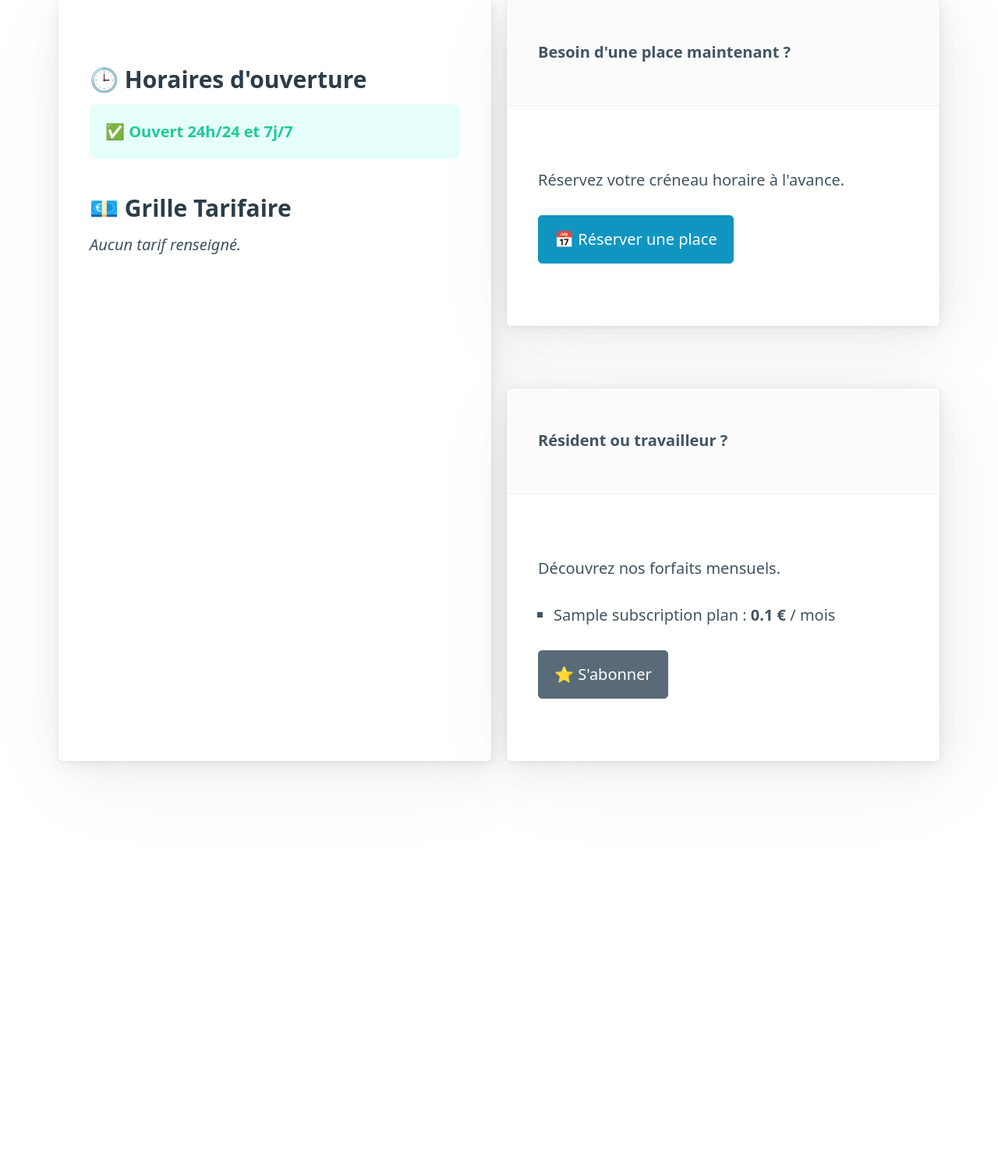
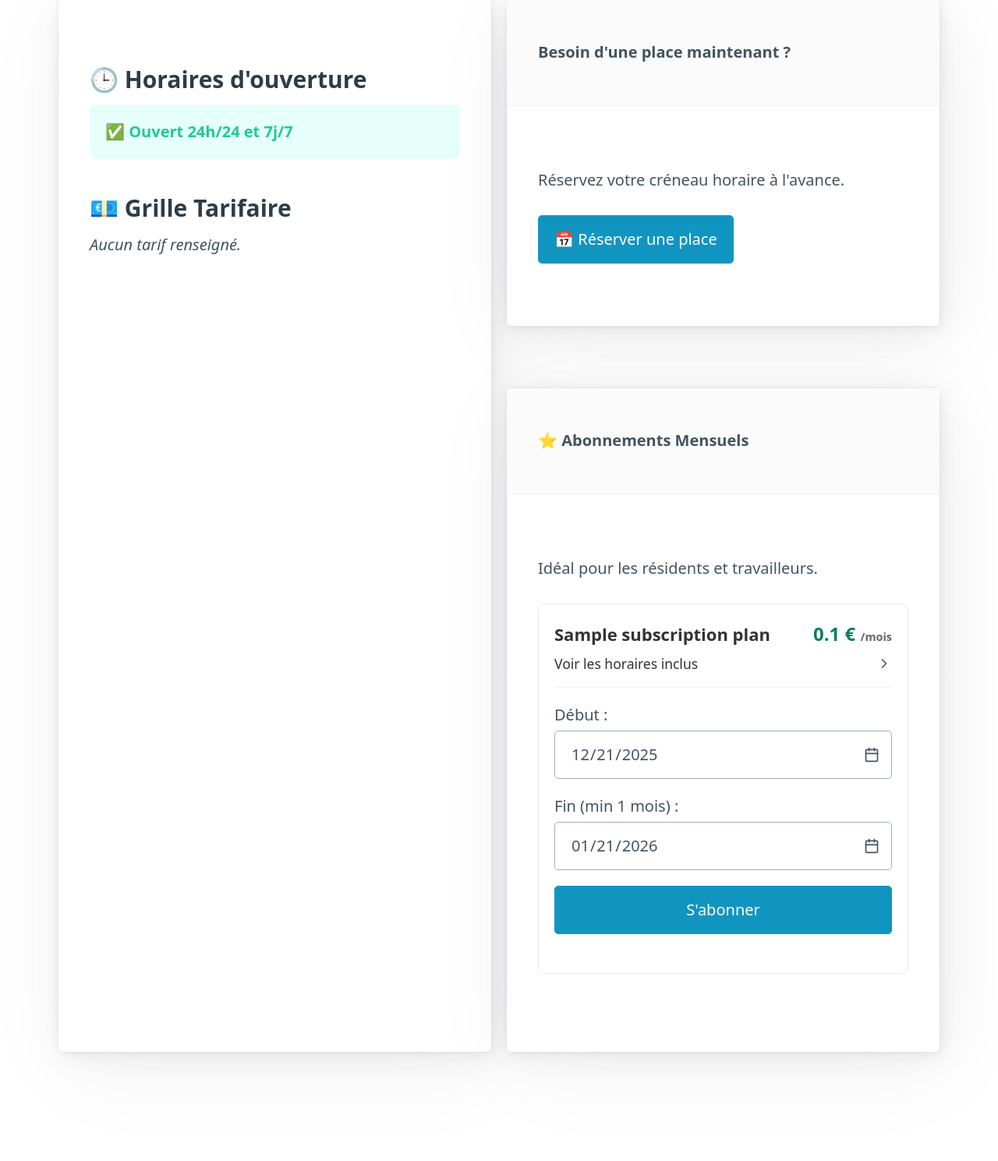
Before and after one commit to Anatole2/Clean, a PHP site: template templates/shared/parking_details.html.twig in a window 1280 px wide. Shown: the part 404-1893 px from the top of the page at 78% size. Before the commit the page ends 1395 px from the top, so only its background shows below. Run offline with PHP 8.4, Linux system fonts and the light colour scheme; the template is opened without the code that fills it: most values are stand-ins (such as "Sample title", 1, 10 or a date in 2020); some libraries are stand-ins or nearby versions.

Commit message:
refactor: modified SubscribeToPakingPlan use case and tests to add endDate

```diff
--- a/public/index.php
+++ b/public/index.php
@@ -27,6 +27,7 @@ use App\Infrastructure\Controller\User\EnterParkingController;
 use App\Infrastructure\Controller\User\ExitParkingController;
 use App\Infrastructure\Controller\Owner\ShowAddParkingSubscriptionPlanController;
 use App\Infrastructure\Controller\Owner\AddParkingSubscriptionPlanController;
+use App\Infrastructure\Controller\User\SubscribeToParkingPlanController;
 
 // --- DÉBUT DU BLOC GLOBAL ---
 try {
@@ -70,6 +71,7 @@ try {
     $r->addRoute('POST', '/reservation', CreateReservationController::class);
     $r->addRoute('POST', '/parkings/{id}/enter', EnterParkingController::class);
     $r->addRoute('POST', '/parkings/{id}/exit', ExitParkingController::class);
+    $r->addRoute('POST', '/parkings/{id}/subscribe', SubscribeToParkingPlanController::class);
   });
 
   // 3. ANALYSE DE L'URL (DISPATCH)
--- a/src/UseCase/User/SubscribeToParkingPlan/SubscribeToParkingPlanRequest.php
+++ b/src/UseCase/User/SubscribeToParkingPlan/SubscribeToParkingPlanRequest.php
@@ -10,6 +10,7 @@ class SubscribeToParkingPlanRequest
     public string $userId,
     public string $parkingId,
     public string $planId, // On identifie le plan par son nom unique dans le parking
-    public string $startDate // Format Y-m-d
+    public string $startDate, // Format Y-m-d
+    public string $endDate
   ) {}
 }
--- a/templates/shared/parking_details.html.twig
+++ b/templates/shared/parking_details.html.twig
@@ -15,6 +15,12 @@
 
             {% set rules = parking.openingHours.toArray %}
 
+            {# Définition des jours pour l'affichage (réutilisable plus bas) #}
+            {% set days = {
+                1: 'Lundi', 2: 'Mardi', 3: 'Mercredi',
+                4: 'Jeudi', 5: 'Vendredi', 6: 'Samedi', 7: 'Dimanche'
+            } %}
+
             {% if rules is empty %}
                 <div style="padding: 1rem; background-color: #e6fffa; color: #20c997; border-radius: 8px; margin-bottom: 2rem;">
                     <strong>✅ Ouvert 24h/24 et 7j/7</strong>
@@ -28,12 +34,6 @@
                         </tr>
                     </thead>
                     <tbody>
-                        {# Mapping des jours (1=Lundi, etc.) #}
-                        {% set days = {
-                            1: 'Lundi', 2: 'Mardi', 3: 'Mercredi',
-                            4: 'Jeudi', 5: 'Vendredi', 6: 'Samedi', 7: 'Dimanche'
-                        } %}
-
                         {% for rule in rules %}
                             <tr>
                                 <td>{{ days[rule.startDay] }}</td>
@@ -66,8 +66,6 @@
                         </tr>
                     </thead>
                     <tbody>
-                        {# On suppose que prices est sous la forme [minutes => prix_centimes] #}
-                        {# On trie par durée pour que ce soit logique #}
                         {% for minutes, price in prices %}
                             <tr>
                                 <td>
@@ -96,20 +94,57 @@
             </article>
 
             <article>
-                <header><strong>Résident ou travailleur ?</strong></header>
-                <p>Découvrez nos forfaits mensuels.</p>
+                <header><strong>⭐ Abonnements Mensuels</strong></header>
+                <p>Idéal pour les résidents et travailleurs.</p>
 
-                {% if parking.subscriptionPlans is not empty %}
-                    <ul>
+                {% if parking.subscriptionPlans is empty %}
+                    <div style="padding: 1rem; background-color: #f8f9fa; border-radius: 8px;">
+                        <em>Pas d'abonnements disponibles pour ce parking.</em>
+                    </div>
+                {% else %}
                     {% for plan in parking.subscriptionPlans %}
-                        <li>{{ plan.name }} : <strong>{{ plan.monthlyPrice / 100 }} €</strong> / mois</li>
+                        <div style="border: 1px solid #e9ecef; border-radius: 8px; padding: 1rem; margin-bottom: 1rem; background-color: #fff;">
+
+                            <div style="display: flex; justify-content: space-between; align-items: center; margin-bottom: 0.5rem;">
+                                <h4 style="margin: 0; font-size: 1.1rem; color: #333;">{{ plan.name }}</h4>
+                                <strong style="color: #087f5b; font-size: 1.2rem;">
+                                    {{ plan.monthlyPrice / 100 }} € <small style="font-size:0.6em; color: #666;">/mois</small>
+                                </strong>
+                            </div>
+
+                            <details style="margin-bottom: 1rem;">
+                                <summary style="color: #333;"><small>Voir les horaires inclus</small></summary>
+                                <ul style="font-size: 0.85rem; color: #333; margin-top: 0.5rem; padding-left: 1.2rem;">
+                                    {% if plan.schedule.toArray is empty %}
+                                        <li>✅ Accès illimité 24h/24 7j/7</li>
+                                    {% else %}
+                                        {% for slot in plan.schedule.toArray %}
+                                            <li>
+                                                {{ days[slot.startDay] }} {{ slot.startTime }}
+                                                ➝ {{ days[slot.endDay] }} {{ slot.endTime }}
+                                            </li>
+                                        {% endfor %}
+                                    {% endif %}
+                                </ul>
+                            </details>
+
+                            <form action="/parkings/{{ parking.id }}/subscribe" method="POST">
+                              <input type="hidden" name="plan_id" value="{{ plan.id }}">
+                              <label>Début :</label>
+                              <input type="date" name="start_date"
+                                 value="{{ 'now'|date('Y-m-d') }}"
+                                 min="{{ 'now'|date('Y-m-d') }}" required>
+
+                              <label>Fin (min 1 mois) :</label>
+                              <input type="date" name="end_date"
+                                 value="{{ 'now'|date_modify('+1 month')|date('Y-m-d') }}"
+                                 min="{{ 'now'|date_modify('+1 month')|date('Y-m-d') }}" required>
+
+                              <button type="submit">S'abonner</button>
+                            </form>
+
+                        </div>
                     {% endfor %}
-                    </ul>
-                    <a href="/subscription/new?parkingId={{ parking.id }}" role="button" class="secondary">
-                        ⭐ S'abonner
-                    </a>
-                {% else %}
-                    <p><em>Pas d'abonnements disponibles pour ce parking.</em></p>
                 {% endif %}
             </article>
         </div>
--- a/templates/user/search_parkings_results.html.twig
+++ b/templates/user/search_parkings_results.html.twig
@@ -19,7 +19,7 @@
                     <small>{{ parking.priceLabel }}</small>
                 </p>
                 <footer>
-                    <a href="/reservation/new?parkingId={{ parking.id }}" role="button">Réserver</a>
+                    <a href="/parkings/{{ parking.id }}" role="button">Détails</a>
                 </footer>
             </article>
         {% endfor %}
```
Also changed, not shown: config/dependencies.php (+13 -1 lines), src/UseCase/User/SubscribeToParkingPlan/SubscribeToParkingPlan.php (+36 -22 lines), tests/Unit/UseCase/User/SubscribeToParkingPlan/SubscribeToParkingPlanTest.php (+41 -8 lines).
